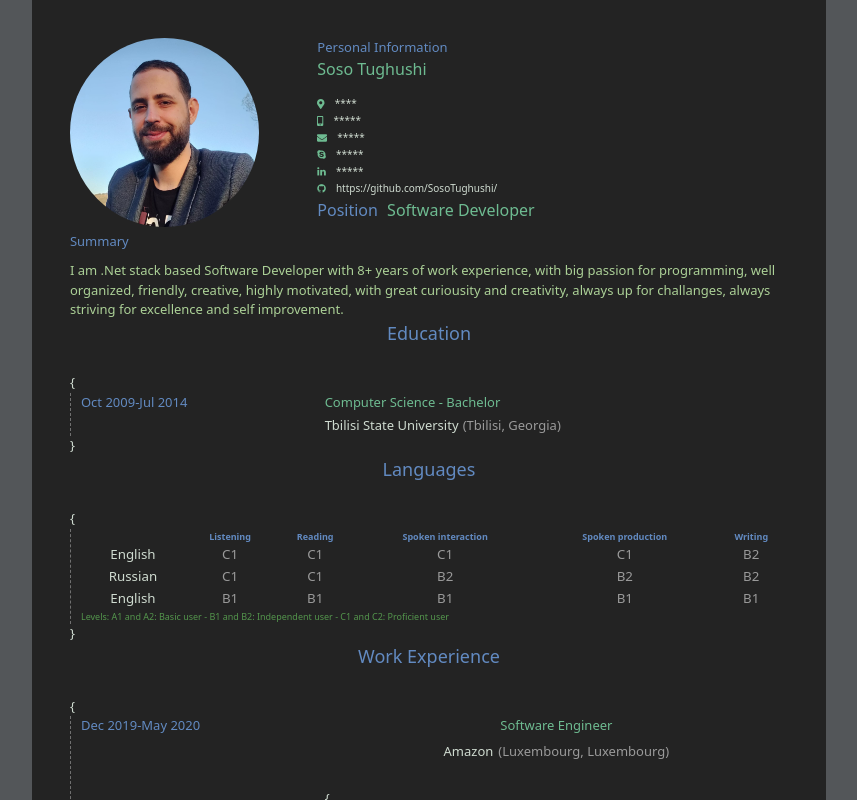
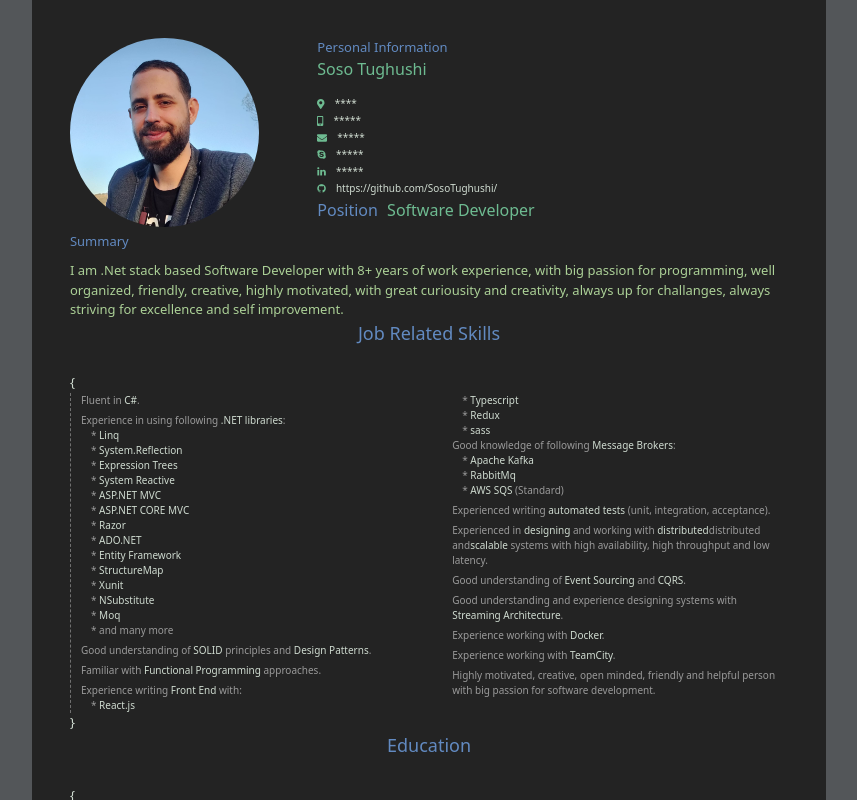
Before and after one commit to SosoTughushi/cv-maker, a React (Create React App) app: page / in a window 1280 px wide. Shown: the top 800 px of the page, without its empty margins (211-1068 px from the left). Built offline with nearby package versions, Linux system fonts and the light colour scheme.

Commit message:
Implemented Skills component.

```diff
--- a/src/components/App/App.tsx
+++ b/src/components/App/App.tsx
@@ -7,7 +7,7 @@ import * as soso from "../../cv/Soso";
 function App() {
   return (
     <div className="App">
-      <CvComponent education={soso.education} jobs={soso.jobs} languages={soso.languages} personalInfo={soso.personalInfo} />
+      <CvComponent education={soso.education} jobs={soso.jobs} languages={soso.languages} personalInfo={soso.personalInfo} skills={soso.skills} />
     </div>
   );
 }
--- a/src/components/Collapsable/Collapsable.scss
+++ b/src/components/Collapsable/Collapsable.scss
@@ -9,7 +9,8 @@
             font-size: x-small;
             margin: 0;
             position: absolute;
-            top: 15%;
+            bottom: 0;
+            cursor: pointer;
             left: 0;
             &.collapsed {
                 display: inherit;
@@ -31,9 +32,7 @@
         padding-left: 10px;
     }
     .content-hidden {
-        font-size: xx-large;
         color: var(--gray-text);
-        text-align: center;
         &:hover {
             cursor: pointer;
         }
--- a/src/components/Collapsable/index.tsx
+++ b/src/components/Collapsable/index.tsx
@@ -18,12 +18,18 @@ export default function Collapsable({ children, collapsedContent }: CollapsableP
             </div>
             {collapsedContent}
         </div>
-        <div className="start">{"{"}</div>
-        {!collapsed && <div className="expanded-content" >
 
-            {children}
+        {!collapsed && <>
+            <div className="start">{"{"}</div>
+            <div className="expanded-content" >
+
+                {children}
+            </div>
+            <div className="end">{"}"}</div>
+        </>}
+        {collapsed && <div className="content-hidden" onClick={() => setCollapsed(false)}>
+            <span className="start">{"{"}</span> ... <span className="end">{"}"}</span>
         </div>}
-        <div className="end">{"}"}</div>
 
     </div>
 }
--- a/src/components/CvComponent/CvComponent.scss
+++ b/src/components/CvComponent/CvComponent.scss
@@ -3,6 +3,10 @@
     margin: 0 auto;
     padding: 1cm;
     background-color: var(--background);
+    b {
+        color: var(--white-text);
+        font-weight: normal;
+    }
 }
 
 html body {
--- a/src/components/CvComponent/index.tsx
+++ b/src/components/CvComponent/index.tsx
@@ -8,9 +8,13 @@ import Languages from "../Languages";
 import EducationComponent from "../Education";
 import PersonalInfoComponent from "../PersonalInfo";
 import PersonalInfo from "../../cv/personalInfo";
+import Skill from "../../cv/skill";
+import { skills } from "../../cv/Soso";
+import SkillList from "../Skills";
 export default function CvComponent({ personalInfo,jobs, education, languages }: CvComponentProps) {
     return <div className="cv-component">
         <PersonalInfoComponent personalInfo={personalInfo} />
+        <SkillList skills={skills} />
         <EducationComponent education={education} />
         <Languages languages={languages} />
         <Jobs jobs={jobs} />
@@ -21,6 +25,7 @@ export default function CvComponent({ personalInfo,jobs, education, languages }:
 
 interface CvComponentProps {
     personalInfo: PersonalInfo,
+    skills: Skill[],
     education: Education[],
     jobs: Job[],
     languages: Language[],
--- a/src/components/Jobs/Jobs.scss
+++ b/src/components/Jobs/Jobs.scss
@@ -22,9 +22,6 @@
         }
         .job-content {
             color: var(--gray-text);
-            b {
-                color: var(--white-text);
-            }
             font-size: x-small;
             text-align: left;
         }
--- /dev/null
+++ b/src/components/Skills/Skill.tsx
@@ -0,0 +1,17 @@
+import Skill from "../../cv/skill";
+import { skills } from "../../cv/Soso";
+import Collapsable from "../Collapsable";
+
+export default function SkillComponent({ skill }: SkillProps) {
+    return <div className="skill">
+        {skill.skill}
+        {skill.subskills && <div className="subskills">
+            {skill.subskills.map(subskill => <div className="subskill">* {subskill}</div>)}
+        </div>}
+
+    </div>
+}
+
+interface SkillProps {
+    skill: Skill;
+}
--- /dev/null
+++ b/src/components/Skills/Skills.scss
@@ -0,0 +1,15 @@
+.skills {
+    color: var(--gray-text);
+    font-size: x-small;
+    .skills-content {
+        column-count: 2;
+        column-width: 45%;
+        column-gap: 5%;
+    }
+    .skill {
+        margin-bottom: 5px;
+    }
+    .subskill {
+        margin-left: 10px;
+    }
+}
--- /dev/null
+++ b/src/components/Skills/index.tsx
@@ -0,0 +1,18 @@
+import Skill from "../../cv/skill";
+import Section from "../Section";
+import SkillComponent from "./Skill";
+import "./Skills.scss";
+
+export default function SkillList({ skills }: SkillListProps) {
+    return <div className="skills">
+        <Section title="Job Related Skills">
+            <div className="skills-content">
+                {skills.map(skill => <div className="skill-item"><SkillComponent skill={skill} /></div>)}
+            </div>
+        </Section>
+    </div>
+}
+
+interface SkillListProps {
+    skills: Skill[]
+}
--- a/src/cv/Soso/index.tsx
+++ b/src/cv/Soso/index.tsx
@@ -2,6 +2,7 @@ import { Education } from "../education"
 import { Job } from "../job"
 import { Language } from "../language"
 import PersonalInfo from "../personalInfo"
+import Skill from "../skill"
 
 const lykke: Job = {
     company: "Lykke",
@@ -9,7 +10,7 @@ const lykke: Job = {
     projects: [
         {
             role: "C# Architect",
-            period: { dateFrom: new Date(2018, 4, 1), dateTo: new Date(2019, 5, 1) },
+            period: { dateFrom: new Date(2018, 3, 1), dateTo: new Date(2019, 4, 1) },
             description: "I was member of integrations team. Our focus was to adapt Lykke's existing margin trading platform to external customer's needs. We wrote wide range of services.",
             responsibilities: [
                 "Design and development of most services and code review",
@@ -28,7 +29,7 @@ const lykke: Job = {
 
         {
             role: "C# Architect / Team Lead",
-            period: { dateFrom: new Date(2017, 2, 1), dateTo: new Date(2018, 4, 1) },
+            period: { dateFrom: new Date(2017, 1, 1), dateTo: new Date(2018, 3, 1) },
             description: <span><b>High frequency margin trading platform</b> for BNPP</span>,
             responsibilities: [
                 "With help of BAs, I've modeled domain.",
@@ -48,7 +49,7 @@ const lykke: Job = {
 
         {
             role: "C# Engineer",
-            period: { dateFrom: new Date(2016, 9, 1), dateTo: new Date(2017, 2, 1) },
+            period: { dateFrom: new Date(2016, 8, 1), dateTo: new Date(2017, 1, 1) },
             description: "I created reporting application. It used background jobs to pull data periodically from multiple sources and form materialized views",
             stack: ["Azure Table Storage", "Asp.net core mvc with razor", "jquery"],
             responsibilities: [],
@@ -67,12 +68,12 @@ const amazon: Job = {
             responsibilities: ["I was responsible for writing front-end part"],
             role: "Software Engineer",
             scope: [],
-            period: { dateFrom: new Date(2019, 11, 1), dateTo: new Date(2020, 4, 1) }
+            period: { dateFrom: new Date(2019, 10, 1), dateTo: new Date(2020, 3, 1) }
         },
         {
             role: "Software Engineer",
             description: "I was member of dVat team, which was focused on rethinking and redesigning of vat calculation system. I’ve designed a microservice, which consumes messages from sqs, sends request to dependent service and writes result in Dynamo DB.",
-            period: { dateFrom: new Date(2020, 4, 1), dateTo: new Date(2021, 2, 1) },
+            period: { dateFrom: new Date(2020, 3, 1), dateTo: new Date(2021, 1, 1) },
             scope: [],
             stack: ["EC2", "ECS", "AWS SQS", "DynamoDb", "Coral (internal java framework)", "datapath (internal platform for doing cool stuff)"],
             responsibilities: [
@@ -95,7 +96,7 @@ const aurea: Job = {
         {
             description: 'Our team was called "Code cleanup". We were using code analysis tools to refactor existing code, improve unit test coverage and fix code smells',
             stack: ["SonarCube", "C#", "Java"],
-            period: { dateFrom: new Date(2016, 5, 1), dateTo: new Date(2016, 7, 1) },
+            period: { dateFrom: new Date(2016, 4, 1), dateTo: new Date(2016, 6, 1) },
             role: "C# Engineer"
         }
     ]
@@ -107,7 +108,7 @@ const altaSoftware: Job = {
     projects: [
         {
             description: "Worked on development of Internet Bank. This product was დაინერგა in 3 local banks",
-            period: { dateFrom: new Date(2015, 10, 1), dateTo: new Date(2016, 4, 1) },
+            period: { dateFrom: new Date(2015, 9, 1), dateTo: new Date(2016, 3, 1) },
             stack: ["Asp.net MVC with razor", "bootstrap", "jquery", "WCF", "ADO.NET", "MsSql"],
             role: ".Net Developer"
         }
@@ -120,9 +121,16 @@ const georgianPost: Job = {
     projects: [
         {
             period: { dateFrom: new Date(2013, 11, 1), dateTo: new Date(2015, 10, 1) },
-            description: "",
+            description: <>
+                <div>Worked on maintenance and adding new features to existing system which implied WinForms applications with WCF services as back end and Oracle as Database.
+                    Also few Asp.Net Web applications and Mobile client for Pocket PC (Compact Framework).
+                    Developed big range of Asp.Net MVC Applications for internal usage.
+                    Worked on developing new web based postal system. Wrote new client for Pocket PC.
+                    Worked on integration with IPS (International Post System). </div>
+                <div>Created DataGrid component for razor, which had server side pagination and filtration.</div>
+            </>,
             role: ".Net Developer",
-            stack: []
+            stack: ["WCF", "ASP.NET MVC with razor", "bootstrap", "jquery", "Oracle", "WinForms", "Compact Framework"]
         }
     ]
 }
@@ -132,7 +140,7 @@ const allicanceGroupHolding: Job = {
     location: "Tbilisi, Georgia",
     projects: [
         {
-            period: { dateFrom: new Date(2013, 8, 1), dateTo: new Date(2013, 11, 1) },
+            period: { dateFrom: new Date(2013, 7, 1), dateTo: new Date(2013, 10, 1) },
             description: "",
             role: ".Net Developer",
             stack: []
@@ -145,7 +153,7 @@ const ibs: Job = {
     location: "Tbilisi, Georgia",
     projects: [
         {
-            period: { dateFrom: new Date(2013, 1, 1), dateTo: new Date(2013, 7, 1) },
+            period: { dateFrom: new Date(2013, 0, 1), dateTo: new Date(2013, 6, 1) },
             description: "",
             role: "1C Programmer",
             stack: [],
@@ -165,7 +173,7 @@ export const jobs: Job[] = [
 
 
 export const education: Education[] = [{
-    period: { dateFrom: new Date(2009, 9, 1), dateTo: new Date(2014, 6, 1) },
+    period: { dateFrom: new Date(2009, 8, 1), dateTo: new Date(2014, 5, 1) },
     faculty: "Computer Science",
     degree: "Bachelor",
     location: "Tbilisi, Georgia",
@@ -191,6 +199,76 @@ export const personalInfo: PersonalInfo = {
     githubUrl: "https://github.com/SosoTughushi/",
     imageUrl: window.location.origin + "/cv-images/SosoCvImage.jpg",
     summary: <>I am .Net stack based Software Developer with 8+ years of work experience, with big passion for programming, well
-    organized, friendly, creative, highly motivated, with great curiousity and creativity, always up for challanges, always striving
-    for excellence and self improvement.</>,
+        organized, friendly, creative, highly motivated, with great curiousity and creativity, always up for challanges, always striving
+        for excellence and self improvement.</>,
 };
+
+export const skills: Skill[] = [
+    {
+        skill: <>Fluent in <b>C#</b>.</>
+    }, {
+        skill: <>Experience in using following <b>.NET libraries</b>:</>,
+        subskills: [
+            <b>Linq</b>,
+            <b>System.Reflection</b>,
+            <b>Expression Trees</b>,
+            <b>System Reactive</b>,
+            <b>ASP.NET MVC</b>,
+            <b>ASP.NET CORE MVC</b>,
+            <b>Razor</b>,
+            <b>ADO.NET</b>,
+            <b>Entity Framework</b>,
+            <b>StructureMap</b>,
+            <b>Xunit</b>,
+            <b>NSubstitute</b>,
+            <b>Moq</b>,
+            "and many more"
+        ]
+    },
+    {
+        skill: <>Good understanding of <b>SOLID</b> principles and <b>Design Patterns</b>.</>
+    }, {
+        skill: <>Familiar with <b>Functional Programming</b> approaches.</>
+    }, {
+        skill: <>Experience writing <b>Front End</b> with:</>,
+        subskills: [
+            <b>React.js</b>,
+            <b>Typescript</b>,
+            <b>Redux</b>,
+            <b>sass</b>,
+        ]
+    }, {
+        skill: <>Good knowledge of following <b>Message Brokers</b>:</>,
+        subskills: [
+            <b>Apache Kafka</b>,
+            <b>RabbitMq</b>,
+            <><b>AWS SQS</b> (Standard)</>,
+        ]
+    },
+    {
+        skill: <>Experienced writing <b>automated tests</b> (unit, integration,
+            acceptance).</>
+    },
+    {
+        skill: <>Experienced in <b>designing</b> and working with <b>distributed</b>distributed and
+            <b>scalable</b> systems with high availability, high throughput and
+            low latency.</>
+    },
+    {
+        skill: <>Good understanding of <b>Event Sourcing</b> and <b>CQRS</b>.</>
+    },
+    {
+        skill: <>Good understanding and experience designing systems with <b>Streaming Architecture</b>.</>
+    },
+    {
+        skill: <>Experience working with <b>Docker</b>.</>
+    },
+    {
+        skill: <>Experience working with <b>TeamCity</b>.</>
+    }, {
+        skill: <>Highly motivated, creative, open minded, friendly and helpful person
+            with big passion for software development.</>
+    }
+]
+
+// <></>
--- /dev/null
+++ b/src/cv/skill.ts
@@ -0,0 +1,8 @@
+import { ContentType } from "./ContentType";
+
+type Skill = {
+    skill: ContentType
+    subskills?: ContentType[]
+}
+
+export default Skill;
```
